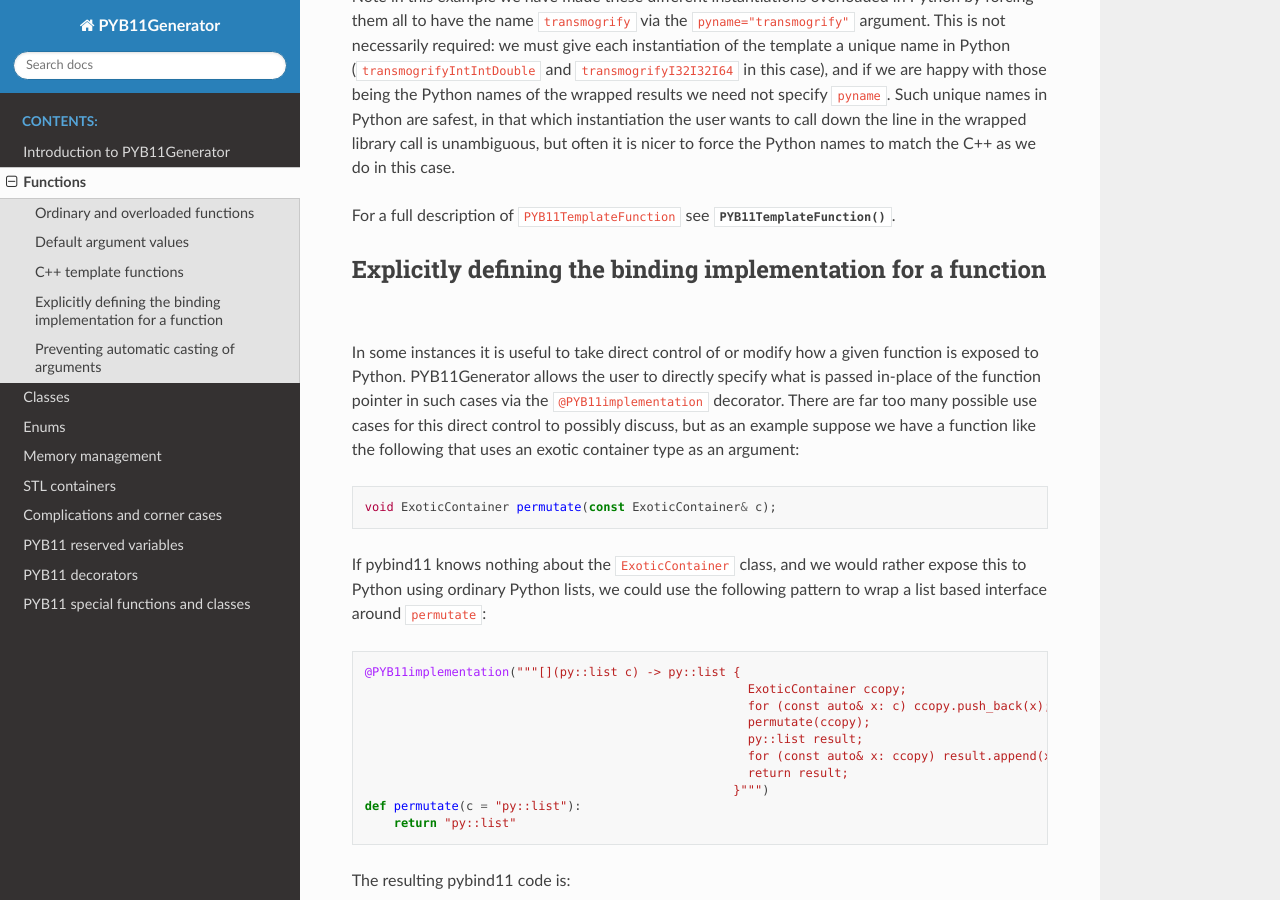
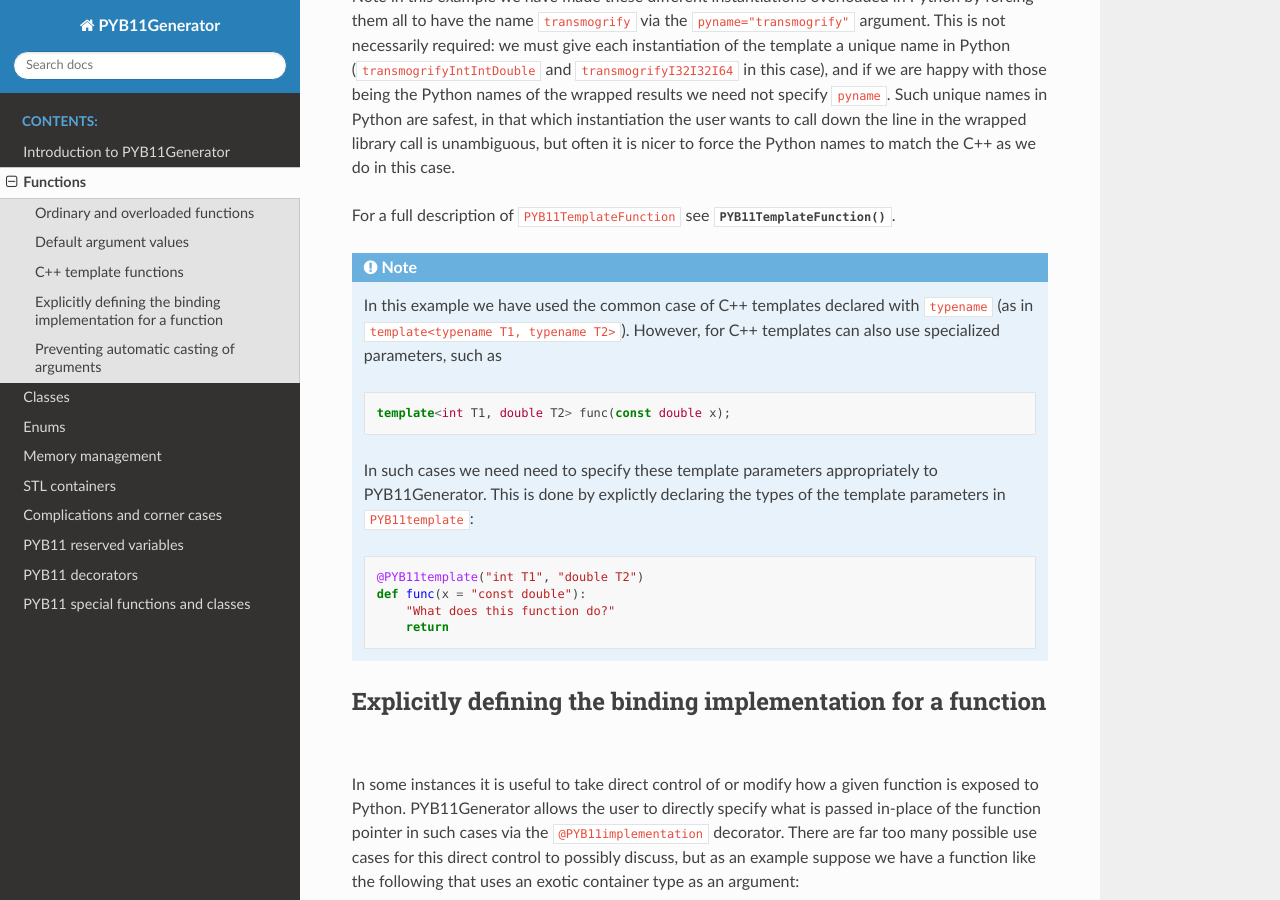
Before and after one commit to LLNL/PYB11Generator, a Sphinx documentation site: the page built from docs/functions.rst, in a window 1280 px wide and 900 px high, scrolled down 3010 px. Built offline with Sphinx 7.4.7 and the Read the Docs theme 2.0.0, drawn with Linux system fonts in a browser that asks for light colours.

Commit message:
Adding doc for new template type extension.

```diff
--- a/docs/functions.rst
+++ b/docs/functions.rst
@@ -98,6 +98,21 @@
 
 For a full description of ``PYB11TemplateFunction`` see :func:`PYB11TemplateFunction`.
 
+.. Note::
+
+   In this example we have used the common case of C++ templates declared with ``typename`` (as in ``template<typename T1, typename T2>``).  However, for C++ templates can also use specialized parameters, such as
+
+   .. code-block:: cpp
+
+      template<int T1, double T2> func(const double x);
+
+   In such cases we need  need to specify these template parameters appropriately to PYB11Generator.  This is done by explictly declaring the types of the template parameters in ``PYB11template``::
+
+     @PYB11template("int T1", "double T2")
+     def func(x = "const double"):
+         "What does this function do?"
+         return
+
 .. _functions-implementation:
 
 -------------------------------------------------------------
```
